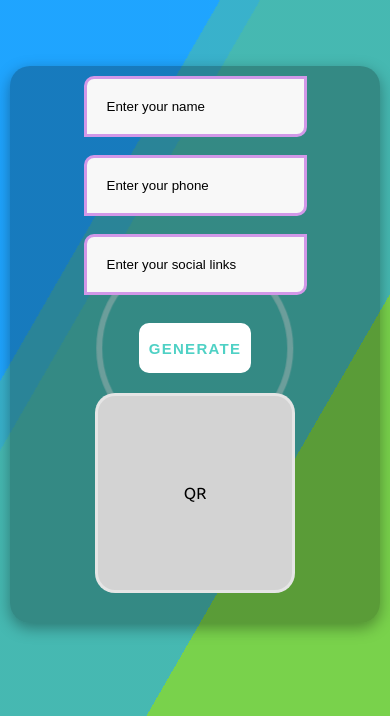
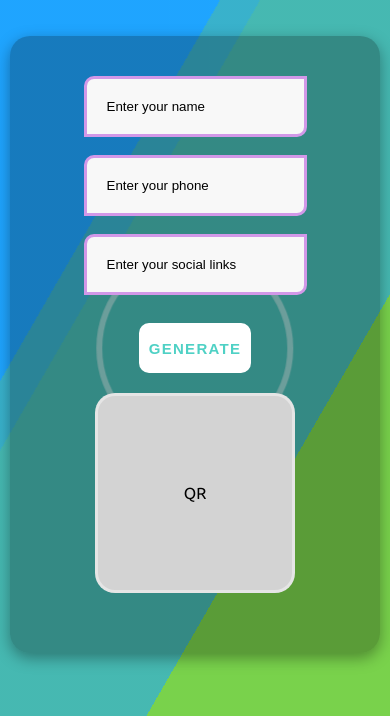
Before and after one commit to Noman40046/qr-code-generator, a plain HTML site: page index.html in a window 390 px wide. Shown: the part 128-844 px from the top of the page. Drawn offline with Linux system fonts and the light colour scheme.

Commit message:
final complete

```diff
--- a/style.css
+++ b/style.css
@@ -278,5 +278,10 @@ button:focus::after {
   padding-bottom: 20px;
 }
 
+.container {
+  padding-top: 40px;
+  padding-bottom: 40px;
 
 }
+
+}
```
